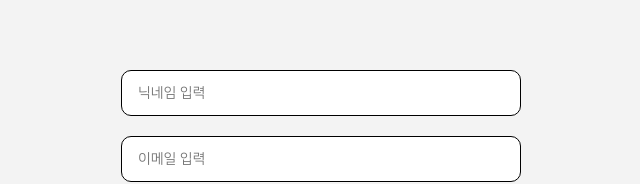
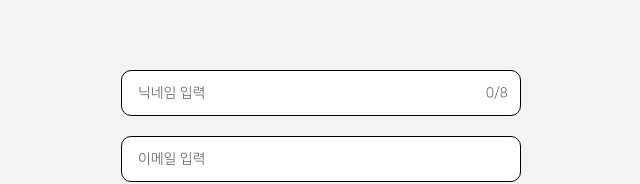
Before and after one commit to prgrms-fe-devcourse/NFE1_2_3_Quote, a React (Vite) app in the folder frontend/: page /signup in a window 1280 px wide. Shown: the part 167-351 px from the top of the page, without its empty margins (319-959 px from the left). Built offline with nearby package versions, Linux system fonts and the light colour scheme.

Commit message:
✨ Feat: 회원가입 시 닉네임 글자수 제한 #58

```diff
--- a/frontend/src/pages/SignUpPage/components/SignUpForm.tsx
+++ b/frontend/src/pages/SignUpPage/components/SignUpForm.tsx
@@ -87,6 +87,14 @@ const EyeContainer = styled.div`
   align-items: center;
   top: 15px;
 `;
+const MaxLength = styled.div`
+  font-size: 14px;
+  height: 15px;
+  color: #757575;
+  position: absolute;
+  right: 13px;
+  top: 15px;
+`;
 const fadeOut = keyframes`
   0% { opacity: 1; }
   100% { opacity: 0; }
@@ -135,6 +143,7 @@ const SignUpForm = () => {
   const [alert, setAlert] = useState("");
   const [showPwd, setShowPwd] = useState<boolean>(false);
   const [errMsg, setErrorMsg] = useState<ErrorMessage>({});
+  const [nicknameLength, setNicknameLength] = useState<string>("");
 
   const showAlert = () => {
     setAlert("회원가입이 완료되었습니다.");
@@ -151,13 +160,19 @@ const SignUpForm = () => {
 
   //input값 반영
   const handleChange = (e: ChangeEvent<HTMLInputElement>): void => {
-    const { name, value } = e.target;
+    let { name, value } = e.target;
+
+    //닉네임이면 글자수 체크
+    if (name === "nickname" && value.length > 8) {
+      value = value.substring(0, 8);
+    }
+
     setInfo({ ...info, [name]: value });
   };
 
-  //닉네임 입력 형식이 유효한지 확인
+  //닉네임 입력 형식이 유효한지 확인 - 공백 확인
   const isValidNickname = (nickname: string) => {
-    const nicknameRegex = /^[^\s]{1,8}$/;
+    const nicknameRegex = /^(?!.*\s)[\S]{1,8}$/;
     return nicknameRegex.test(nickname);
   };
 
@@ -240,15 +255,17 @@ const SignUpForm = () => {
         </Header>
 
         <form onSubmit={onSubmitHandler}>
-          <InputDiv>
+          <InputDiv style={{ position: "relative" }}>
             <InputStyle
               type='text'
               placeholder='닉네임 입력'
               name='nickname'
               value={info.nickname}
               onChange={handleChange}
+              maxLength={8}
               required
             />
+            <MaxLength>{info.nickname.length}/8</MaxLength>
             {errMsg.nicknameErr && (
               <ErrorMessage>{errMsg.nicknameErr}</ErrorMessage>
             )}
```
